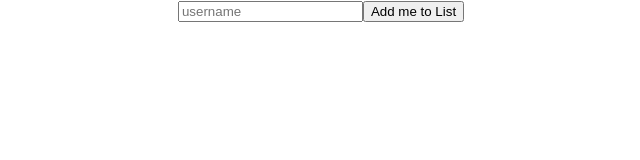
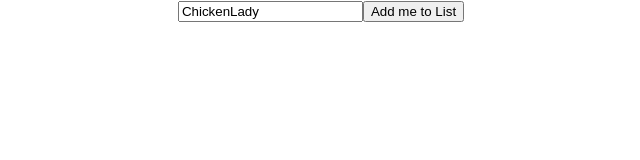
Before and after one commit to joshuamwolfe/react-forms, a React (Create React App) app: page / in a window 1280 px wide. Shown: the top 160 px of the page, without its empty margins (319-959 px from the left). Built offline with nearby package versions, Linux system fonts and the light colour scheme.

Commit message:
added notes file, added state to form

```diff
--- a/src/UserForm.js
+++ b/src/UserForm.js
@@ -1,9 +1,11 @@
-import React from "react"
+import React, { useState } from "react";
 
 const UserForm = () => {
+  const [username, setUsername] = useState('ChickenLady')
   return (
     <form>
-      <input type='text' placeholder='username'/>
+      <input type='text' placeholder='username'value={username}
+      onChange={() => console.log('change')}/>
       <button>Add me to List</button>
     </form>
   );
```
Also changed, not shown: src/notes.txt (added).
